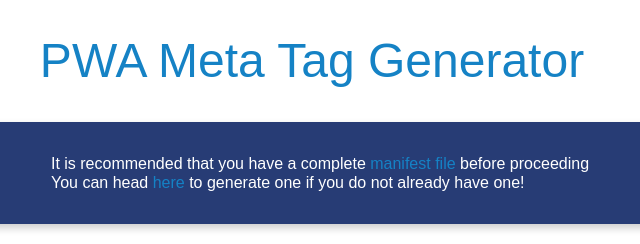
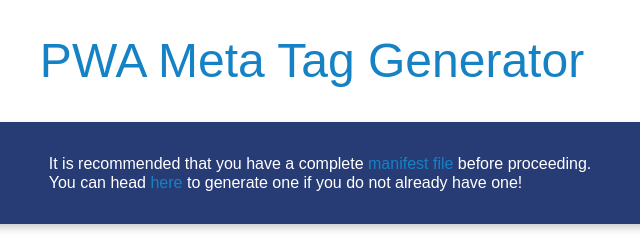
Before and after one commit to Vequan23/hyena, a website built with Parcel: page src/index.html in a window 1280 px wide. Shown: the top 244 px of the page, 320-960 px from the left. Built offline with nearby package versions, Linux system fonts and the light colour scheme.

Commit message:
added period

```diff
--- a/src/index.html
+++ b/src/index.html
@@ -20,7 +20,7 @@
     </div>
     <div class="documentation">
         <div>
-            <p>It is recommended that you have a complete <a class="external-link" href="https://developer.mozilla.org/en-US/docs/Web/Manifest">manifest file </a>before proceeding</p>
+            <p>It is recommended that you have a complete <a class="external-link" href="https://developer.mozilla.org/en-US/docs/Web/Manifest">manifest file </a>before proceeding.</p>
             <p>You can head <a class="external-link" href="https://app-manifest.firebaseapp.com/">here</a> to generate one if you do not already have one!</p>
         </div>
 
```
